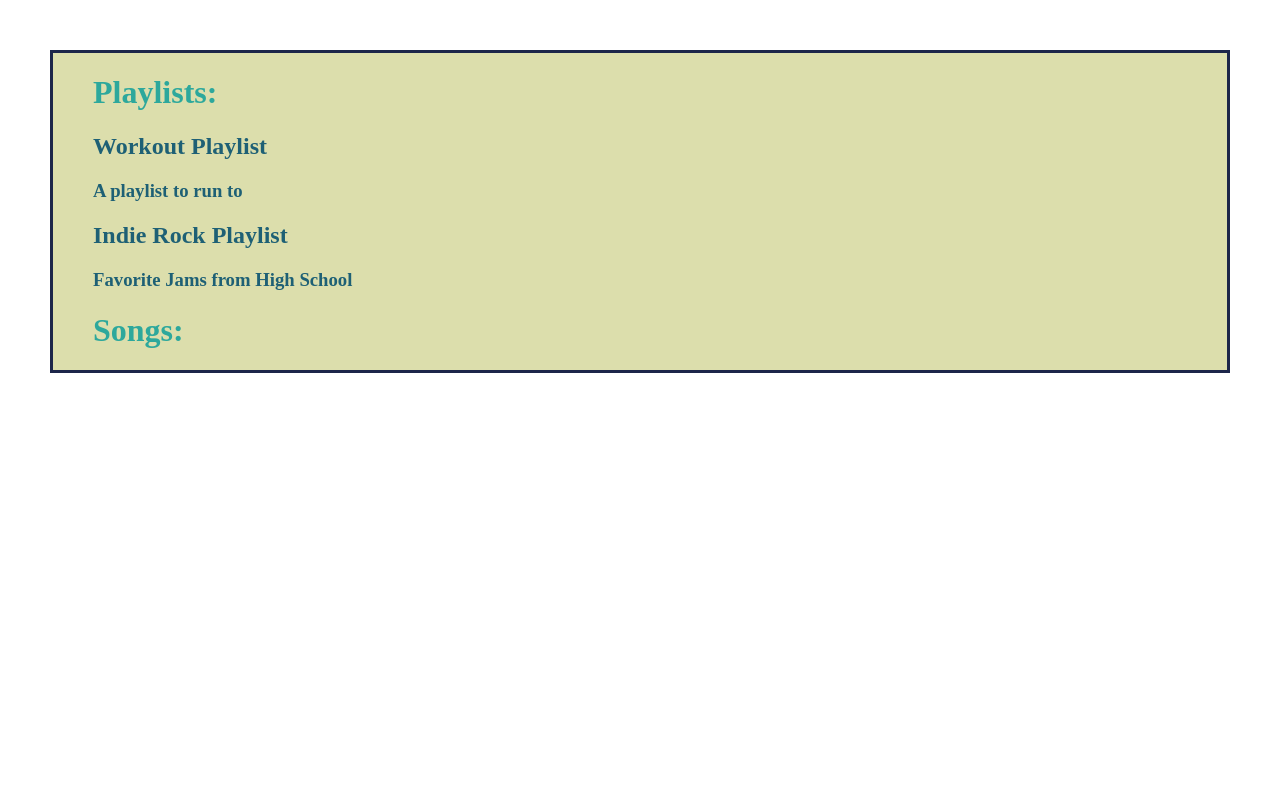
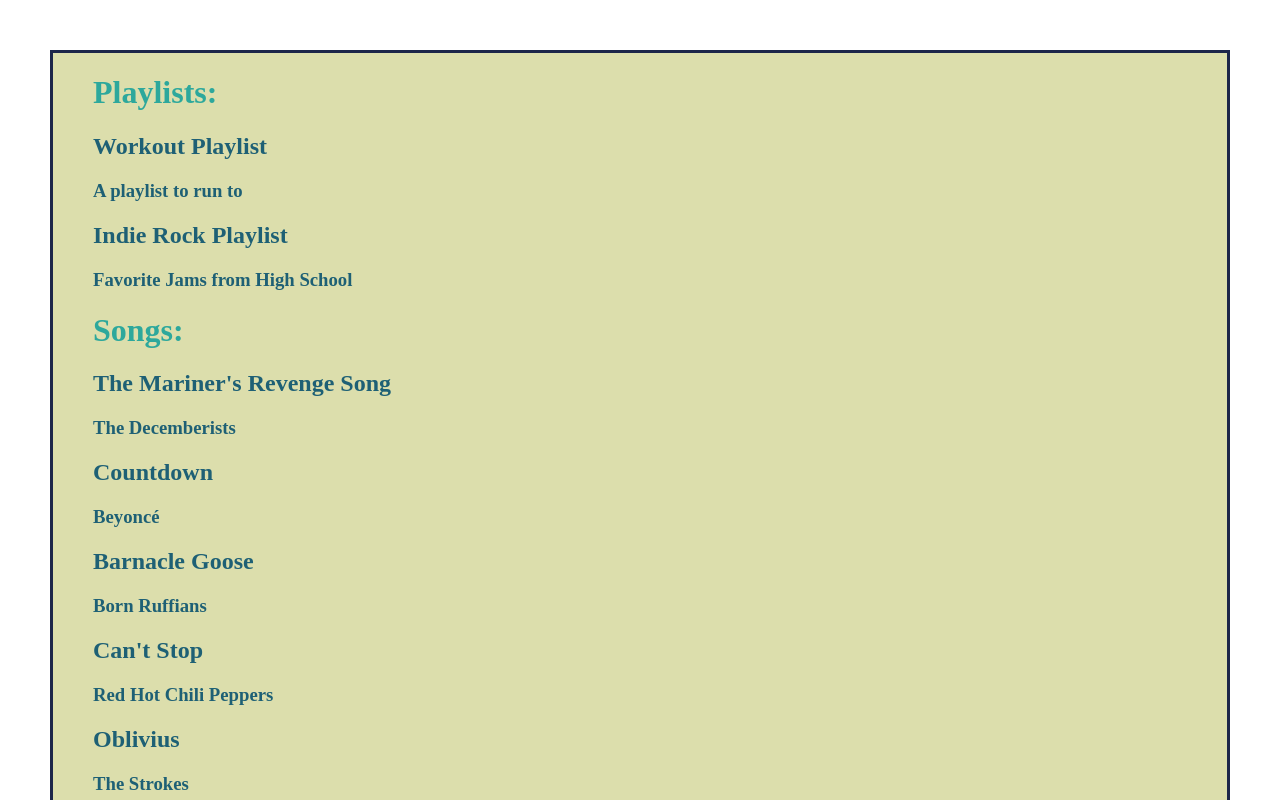
Before and after one commit to Greg-Rose/Launch-Academy-Supplemental-Curriculum-React, a React app in the folder react-marathon/: page / in a window 1280 px wide. Shown: the top 800 px of the page. Built offline with nearby package versions, Linux system fonts and the light colour scheme; the HTML template or start-up script is replaced by a standard one.

Commit message:
completed step 2 of react-marathon challenge

```diff
--- /dev/null
+++ b/react-marathon/src/components/Song.js
@@ -0,0 +1,12 @@
+import React from 'react';
+
+const Song = props => {
+  return (
+    <li>
+      <h2>{props.name}</h2>
+      <h3>{props.artist}</h3>
+    </li>
+  )
+}
+
+export default Song;
--- a/react-marathon/src/components/SongCollection.js
+++ b/react-marathon/src/components/SongCollection.js
@@ -1,9 +1,20 @@
 import React from 'react';
+import Song from './Song';
 
 const SongCollection = props => {
+  let songComponents = props.songs.map(song => {
+    return (
+      <Song
+        key={song.id}
+        name={song.name}
+        artist={song.artist}
+      />
+    )
+  })
   return (
     <div className="small-6 columns">
       <h1>Songs:</h1>
+      {songComponents}
     </div>
   )
 }
--- a/react-marathon/src/containers/App.js
+++ b/react-marathon/src/containers/App.js
@@ -13,7 +13,7 @@
     return (
       <ul className="App row">
         <PlaylistCollection playlists={data.playlists} />
-        <SongCollection />
+        <SongCollection songs={data.songs} />
       </ul>
     );
   }
```
